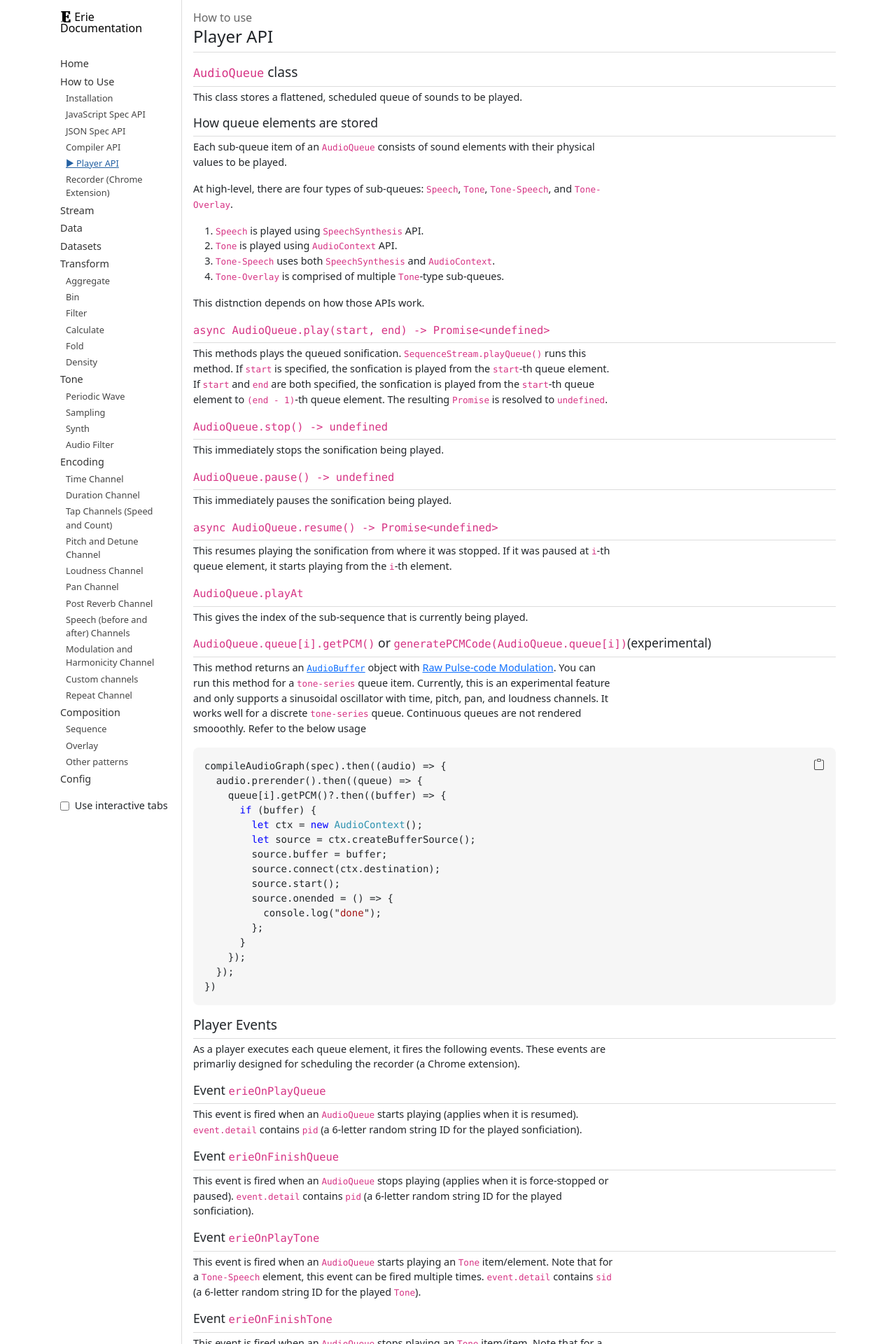
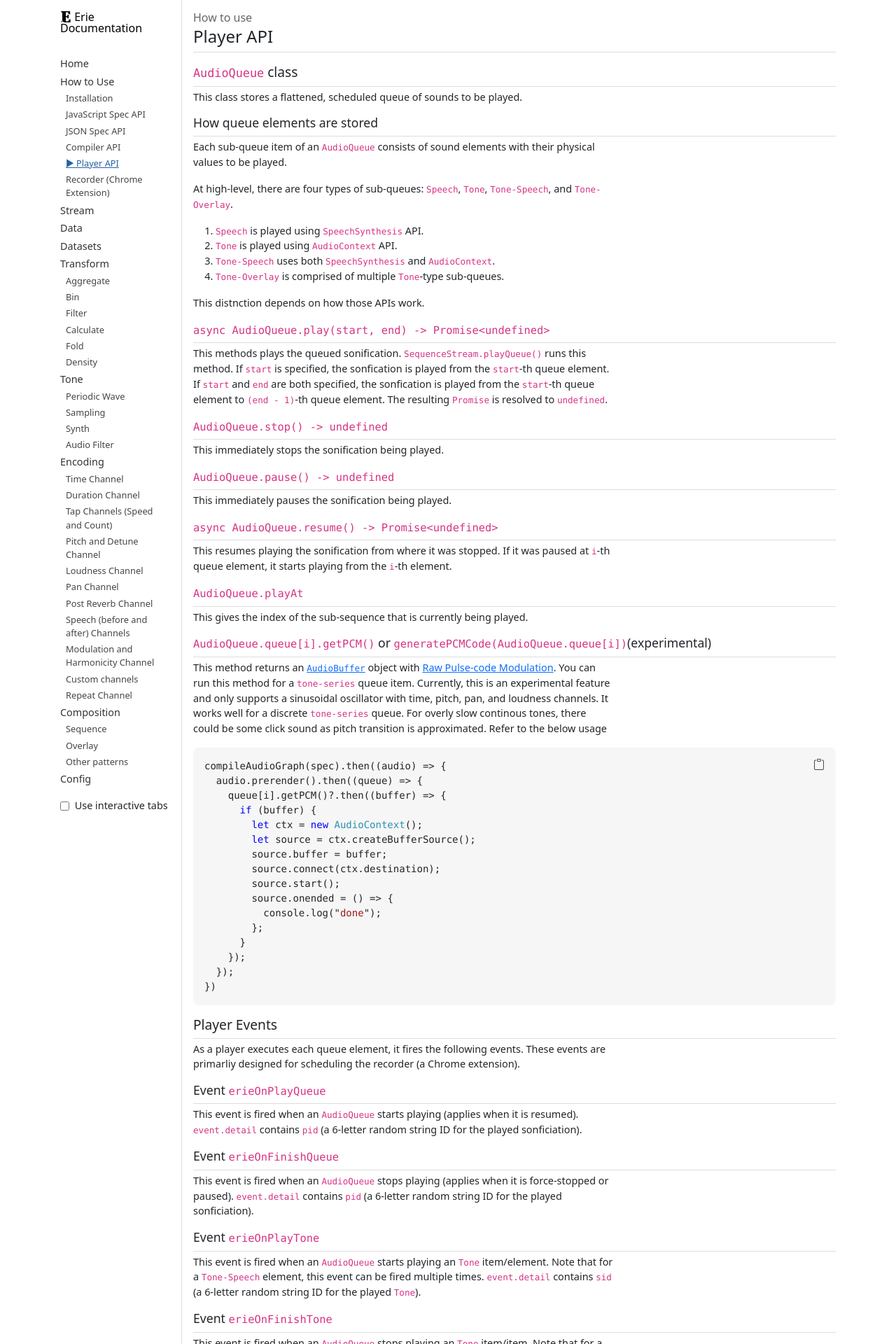
Before and after one commit to see-mike-out/erie-documentation, a Jekyll site: the page built from docs/how-to-use/player.md, in a window 1280 px wide. Shown: the top 1920 px of the page at 70% size. Built offline with Jekyll 4.4.1, drawn with Linux system fonts in a browser that asks for light colours.

Commit message:
contionus pcm update

```diff
--- a/docs/how-to-use/player.md
+++ b/docs/how-to-use/player.md
@@ -53,7 +53,7 @@ This gives the index of the sub-sequence that is currently being played.
 This method returns an [`AudioBuffer`](https://developer.mozilla.org/en-US/docs/Web/API/AudioBuffer) object with [Raw Pulse-code Modulation](Pulse-code modulation).
 You can run this method for a `tone-series` queue item.
 Currently, this is an experimental feature and only supports a sinusoidal oscillator with time, pitch, pan, and loudness channels.
-It works well for a discrete `tone-series` queue. Continuous queues are not rendered smooothly.
+It works well for a discrete `tone-series` queue. For overly slow continous tones, there could be some click sound as pitch transition is approximated.
 Refer to the below usage
 
 {% highlight js %}
```
